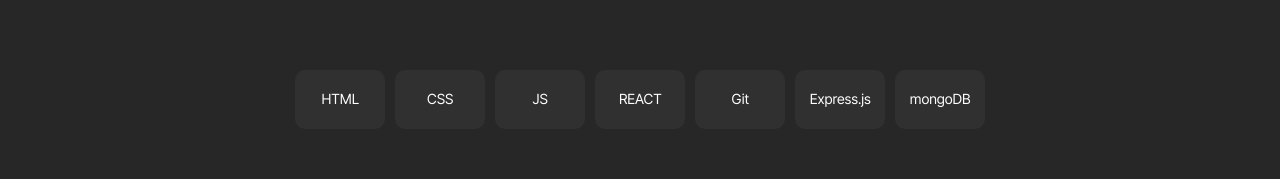
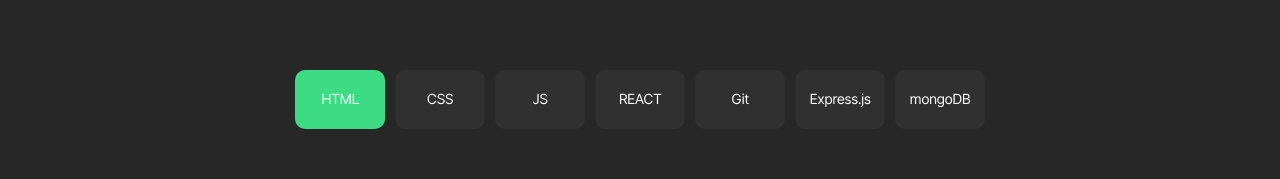
Before and after one commit to m-golovatenko/movies-explorer-frontend, a React (Create React App) app: page / in a window 1280 px wide. In both pictures the pointer is over the item "HTML". Shown: the part 1733-1912 px from the top of the page. Built offline with nearby package versions, Linux system fonts and the light colour scheme.

Commit message:
feat: add hover for techs

```diff
--- a/src/components/Main/Techs/Techs.css
+++ b/src/components/Main/Techs/Techs.css
@@ -67,3 +67,8 @@
   font-size: 14px;
   letter-spacing: -0.56px;
 }
+
+.tech-container-list-item:hover {
+  cursor: default;
+  background: #3ddc84;
+}
```
